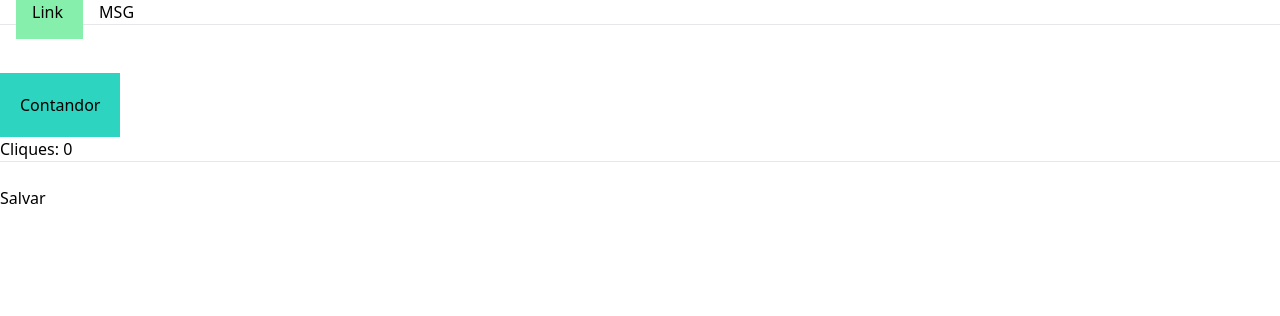
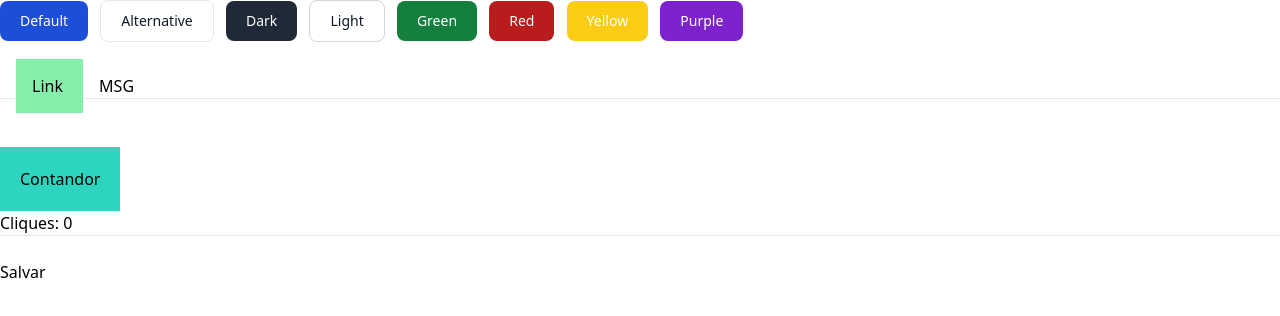
Before and after one commit to JotaPrimo/VueJS, a website: page src/index.html in a window 1280 px wide. Drawn offline with Linux system fonts and the light colour scheme.

Commit message:
adicionei componestes buttons

```diff
--- a/src/css/input.css
+++ b/src/css/input.css
@@ -1,3 +1,43 @@
 @tailwind base;
 @tailwind components;
 @tailwind utilities;
+
+@layer components {
+    .btn-default {
+        @apply text-white bg-blue-700 hover:bg-blue-800 focus:ring-4 focus:ring-blue-300 font-medium rounded-lg text-sm px-5 py-2.5 mr-2 mb-2 dark:bg-blue-600 dark:hover:bg-blue-700 focus:outline-none dark:focus:ring-blue-800;
+    }
+
+    .btn-alternative {
+        @apply py-2.5 px-5 mr-2 mb-2 text-sm font-medium text-gray-900 focus:outline-none bg-white rounded-lg border border-gray-200 hover:bg-gray-100 hover:text-blue-700 focus:z-10 focus:ring-4 focus:ring-gray-200 dark:focus:ring-gray-700 dark:bg-gray-800 dark:text-gray-400 dark:border-gray-600 dark:hover:text-white dark:hover:bg-gray-700;
+    }
+
+    .btn-dark {
+        @apply text-white bg-gray-800 hover:bg-gray-900 focus:outline-none focus:ring-4 focus:ring-gray-300 font-medium rounded-lg text-sm px-5 py-2.5 mr-2 mb-2 dark:bg-gray-800 dark:hover:bg-gray-700 dark:focus:ring-gray-700 dark:border-gray-700;
+    }
+
+    .btn-light {
+        @apply text-gray-900 bg-white border border-gray-300 focus:outline-none hover:bg-gray-100 focus:ring-4 focus:ring-gray-200 font-medium rounded-lg text-sm px-5 py-2.5 mr-2 mb-2 dark:bg-gray-800 dark:text-white dark:border-gray-600 dark:hover:bg-gray-700 dark:hover:border-gray-600 dark:focus:ring-gray-700;
+    }
+
+    .btn-green {
+        @apply focus:outline-none text-white bg-green-700 hover:bg-green-800 focus:ring-4 focus:ring-green-300 font-medium rounded-lg text-sm px-5 py-2.5 mr-2 mb-2 dark:bg-green-600 dark:hover:bg-green-700 dark:focus:ring-green-800;
+    }
+
+    .btn-red {
+        @apply focus:outline-none text-white bg-red-700 hover:bg-red-800 focus:ring-4 focus:ring-red-300 font-medium rounded-lg text-sm px-5 py-2.5 mr-2 mb-2 dark:bg-red-600 dark:hover:bg-red-700 dark:focus:ring-red-900;
+    }
+
+    .btn-yellow {
+        @apply focus:outline-none text-white bg-yellow-400 hover:bg-yellow-500 focus:ring-4 focus:ring-yellow-300 font-medium rounded-lg text-sm px-5 py-2.5 mr-2 mb-2 dark:focus:ring-yellow-900;
+    }
+
+    .btn-purple {
+        @apply focus:outline-none text-white bg-purple-700 hover:bg-purple-800 focus:ring-4 focus:ring-purple-300 font-medium rounded-lg text-sm px-5 py-2.5 mb-2 dark:bg-purple-600 dark:hover:bg-purple-700 dark:focus:ring-purple-900;
+    }
+
+    .input-border-blue {
+        @apply bg-gray-50 border border-gray-300 text-gray-900 text-sm rounded-lg focus:ring-blue-500 focus:border-blue-500 block w-full p-2.5 dark:bg-gray-700 dark:border-gray-600 dark:placeholder-gray-400 dark:text-white dark:focus:ring-blue-500 dark:focus:border-blue-500;
+    }
+
+
+}
--- a/src/index.html
+++ b/src/index.html
@@ -47,6 +47,18 @@
 </head>
 
 <body>
+
+    <button type="button" class="btn-default">Default</button>
+    <button type="button" class="btn-alternative">Alternative</button>
+    <button type="button" class="btn-dark">Dark</button>
+    <button type="button" class="btn-light">Light</button>
+    <button type="button" class="btn-green">Green</button>
+    <button type="button" class="btn-red">Red</button>
+    <button type="button" class="btn-yellow">Yellow</button>
+    <button type="button" class="btn-purple">Purple</button>
+
+    <br>
+    <br>
     <!-- sintaxe suggar de v-on: use @ -->
     <!-- pegando dados do evento, usar $event-->
     <div id="app">
@@ -65,9 +77,7 @@
 
         <hr />
         <br />
-        <form
-            @submit.prevent.once="prevenirUmaVez()"
-            method="get">
+        <form @submit.prevent.once="prevenirUmaVez()" method="get">
             <button type="submit">Salvar</button>
         </form>
     </div>
```
Also changed, not shown: dist/output.css.
